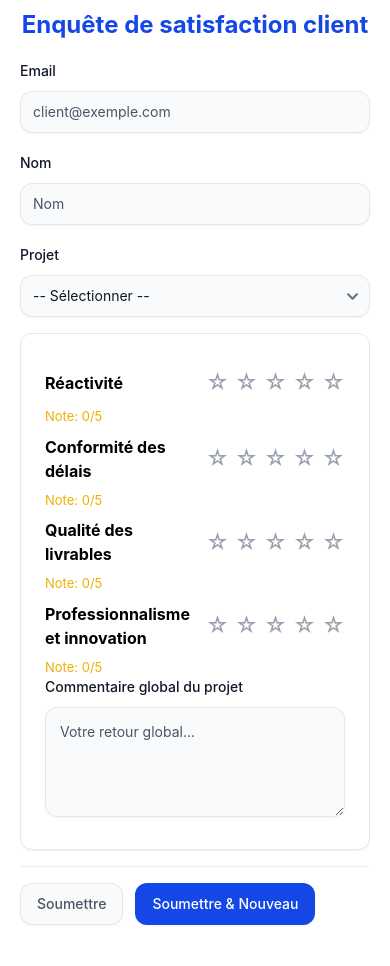
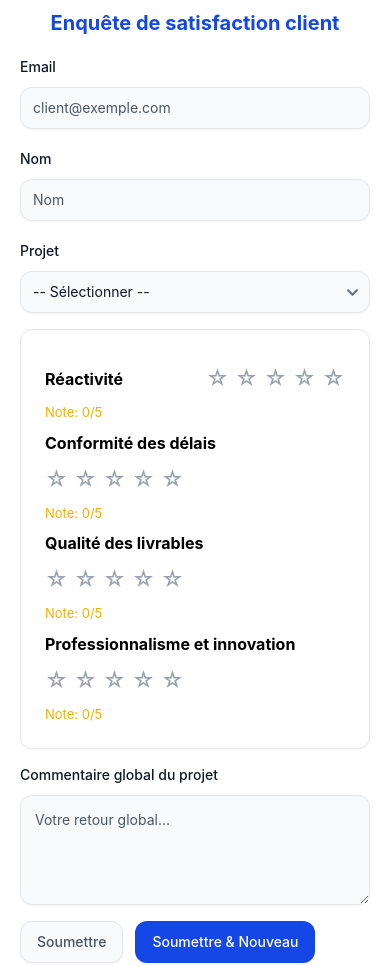
Before and after one commit to kams-ng/satisfaction-survey, a website: page public/index.html in a window 390 px wide. Shown: the part 134-1100 px from the top of the page. Before the commit the page ends 1079 px from the top, so only its background shows below. Drawn offline with nearby package versions, Linux system fonts and the light colour scheme.

Commit message:
fix some bugs

```diff
--- a/public/index.html
+++ b/public/index.html
@@ -44,7 +44,7 @@
   <body class="max-w-lg mx-auto">
     <div class="flex items-center flex-col justify-center">
       <img src="/assets/logo2.png" alt="Logo" class="logo mb-3" />
-      <h2 class="font-bold text-2xl text-blue-700">
+      <h2 class="font-bold text-xl lg:text-2xl px-4 text-center text-brand">
         Enquête de satisfaction client
       </h2>
     </div>
@@ -108,7 +108,8 @@
       >
         <!-- Ratings -->
         <div id="ratings"></div>
-
+      </div>
+      <div>
         <label class="block mb-2.5 text-sm font-medium text-heading"
           >Commentaire global du projet</label
         >
@@ -116,13 +117,11 @@
           id="global_comment"
           placeholder="Votre retour global..."
           rows="4"
-          class="bg-neutral-secondary-medium my-2 border border-default-medium text-heading text-sm rounded-base focus:ring-brand focus:border-brand block w-full p-3.5 shadow-xs placeholder:text-body"
+          class="bg-neutral-secondary-medium mb-4 border border-default-medium text-heading text-sm rounded-base focus:ring-brand focus:border-brand block w-full p-3.5 shadow-xs placeholder:text-body"
         ></textarea>
       </div>
 
-      <hr style="margin: 16px 0; border: none; border-top: 1px solid #eee" />
-
-      <div class="flex gap-3">
+      <div class="flex flex-wrap gap-3">
         <button
           type="submit"
           class="text-body bg-neutral-secondary-medium box-border border border-default-medium hover:bg-neutral-tertiary-medium hover:text-heading focus:ring-4 focus:ring-neutral-tertiary shadow-xs font-medium leading-5 rounded-base text-sm px-4 py-2.5 focus:outline-none"
@@ -157,7 +156,7 @@
         const wrap = document.createElement("div");
         const titleAndStars = document.createElement("div");
         titleAndStars.className =
-          "flex justify-between gap-2 items-center my-2";
+          "flex justify-between gap-2 items-center my-2 flex-wrap";
         wrap.className = "card";
         wrap.style.borderStyle = "dashed";
 
```
Also changed, not shown: public/output.css.
